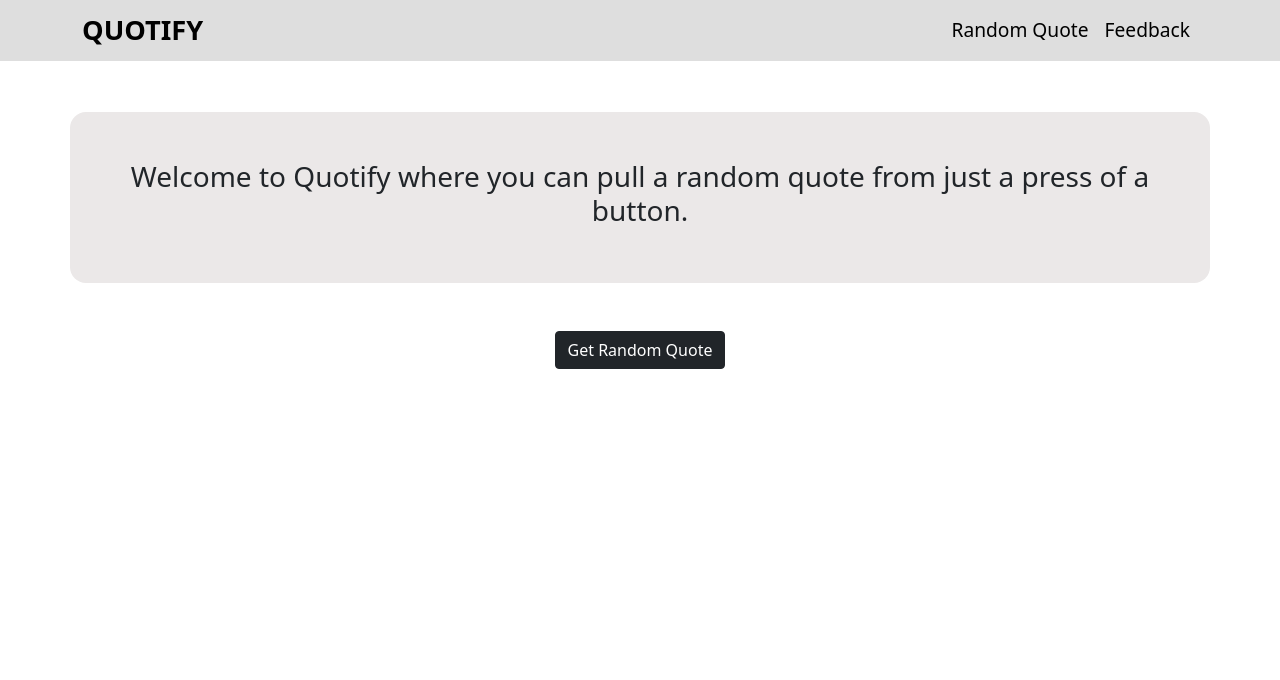
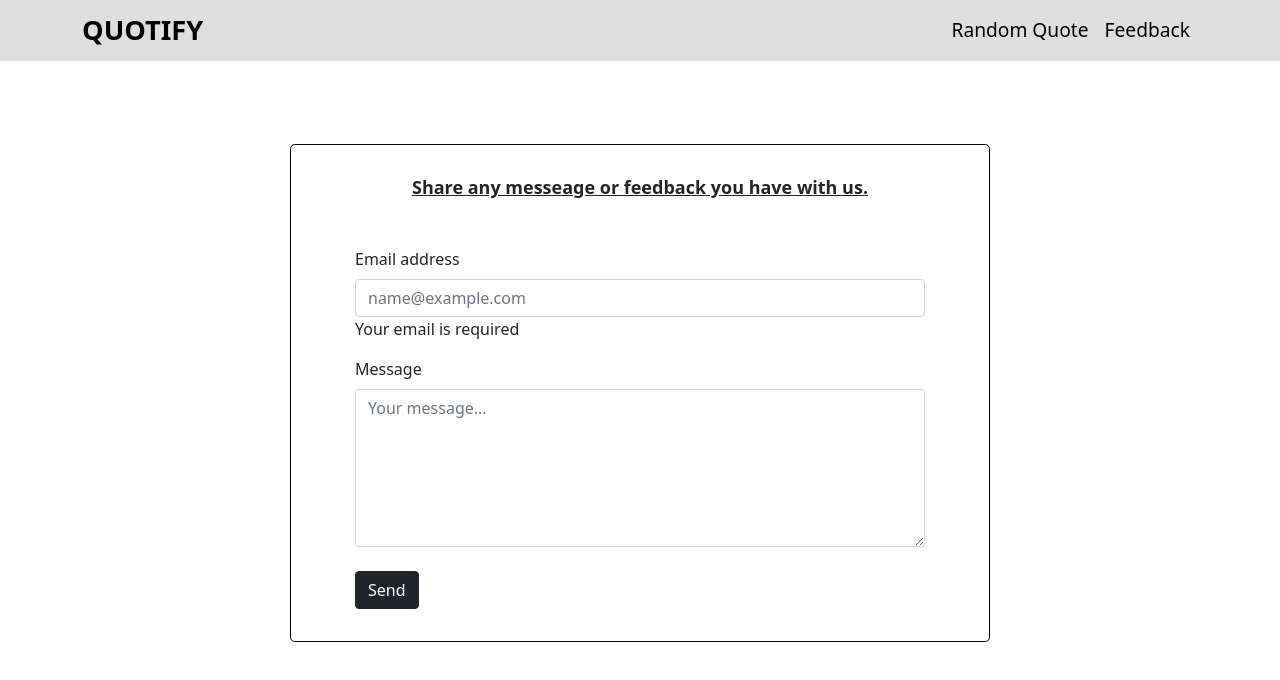
Before and after one commit to Kisavi/Quotify, an Angular app: page /contact-form in a window 1280 px wide. Before the commit this address led to /. Shown: the top 680 px of the page. Built offline with nearby package versions, Linux system fonts and the light colour scheme.

Commit message:
add routings to the different pages in the app

```diff
--- a/src/app/app-routing.module.ts
+++ b/src/app/app-routing.module.ts
@@ -1,7 +1,12 @@
 import { NgModule } from '@angular/core';
 import { RouterModule, Routes } from '@angular/router';
+import { QuoteComponent } from './quote/quote.component';
+import { ContactFormComponent } from './contact-form/contact-form.component';
 
-const routes: Routes = [];
+const routes: Routes = [
+  { path: '', component: QuoteComponent},
+  { path: 'contact-form', component: ContactFormComponent}
+];
 
 @NgModule({
   imports: [RouterModule.forRoot(routes)],
--- a/src/app/app.component.html
+++ b/src/app/app.component.html
@@ -1,2 +1,6 @@
-<app-header></app-header>
-<app-quote></app-quote>
+<!-- <app-header></app-header>
+<router-outlet></router-outlet> -->
+<div>
+   <app-header></app-header>
+<router-outlet></router-outlet>
+</div>
--- a/src/app/app.module.ts
+++ b/src/app/app.module.ts
@@ -1,5 +1,6 @@
 import { NgModule } from '@angular/core';
 import { BrowserModule } from '@angular/platform-browser';
+import { FormsModule } from '@angular/forms';
 //makes it available everywhere in the app
 import { HttpClientModule } from '@angular/common/http';
 
@@ -8,6 +9,7 @@ import { AppComponent } from './app.component';
 import { HeaderComponent } from './header/header.component';
 import { QuoteComponent } from './quote/quote.component';
 import { QuoteDetailComponent } from './quote-detail/quote-detail.component';
+import { ContactFormComponent } from './contact-form/contact-form.component';
 // progress bar
 // import { NgProgressModule } from '@ngx-progressbar/core';
 // import { NgProgressHttpClientModule } from '@ngx-progressbar/http-client';
@@ -18,10 +20,12 @@ import { QuoteDetailComponent } from './quote-detail/quote-detail.component';
     HeaderComponent,
     QuoteComponent,
     QuoteDetailComponent,
+    ContactFormComponent,
   ],
   imports: [
     BrowserModule,
     AppRoutingModule,
+    FormsModule,
     //here too
     HttpClientModule,
     //progress bar
--- /dev/null
+++ b/src/app/contact-form/contact-form.component.css
@@ -0,0 +1,28 @@
+.feedback {
+    height: 100vh;
+    width: 100vw;
+   /* background: url("../../../assets/abc.jpg"); */
+   background-position: center center;
+   background-size: cover;
+}
+
+.feedbackForm {
+    padding-top: 2em;
+}
+
+.feedback-form {
+    padding: 2rem 4rem;
+    border: 1px solid black;
+    border-radius: 0.3em;
+    background: #fff;
+    margin: 0 13rem;
+    margin-top: 7rem;
+}
+
+.feedbackForm h3,
+h6 {
+    text-align: center;
+    font-weight: 700;
+    font-size: large;
+    text-decoration: underline;
+}
--- /dev/null
+++ b/src/app/contact-form/contact-form.component.html
@@ -0,0 +1,26 @@
+<div id="contact" class="feedback">
+    <div class="container feedbackForm">
+          <form (ngSubmit)="submitForm()">
+            <div class="feedback-form">
+              <h6 class="mb-5">Share any messeage or feedback you have with us.</h6>
+              <div class="mb-3">
+                <label class="form-label">Email address</label>
+                <input type="email" class="form-control" placeholder="name@example.com" name="email" [(ngModel)]="email"
+                  required>
+                  <div class="help is-error">
+                    <p>Your email is required</p>
+                  </div>
+              </div>
+              <div class="mb-4">
+                <label for="message" class="form-label">Message</label>
+                <textarea class="form-control" id="message" rows="6" placeholder="Your message..." name="message" [(ngModel)]="email"
+                  required></textarea>
+                  <!-- <div [hidden]="message.valid || message.pristine" class="alert alert-danger">
+                    <p>Your name is required</p>
+                  </div> -->
+              </div>
+              <button type="button" (click)="submitForm()" class="btn btn-dark">Send</button>
+            </div>
+          </form>
+        </div>
+      </div>
--- /dev/null
+++ b/src/app/contact-form/contact-form.component.ts
@@ -0,0 +1,24 @@
+import { Component, OnInit } from '@angular/core';
+
+@Component({
+  selector: 'app-contact-form',
+  templateUrl: './contact-form.component.html',
+  styleUrls: ['./contact-form.component.css']
+})
+export class ContactFormComponent implements OnInit {
+
+  //property for our submitted form
+  public email = '';
+  public message = '';
+
+
+  constructor() { }
+
+  ngOnInit(): void {
+  }
+
+submitForm() {
+  alert("Your message has been received")
+}
+
+}
--- a/src/app/header/header.component.css
+++ b/src/app/header/header.component.css
@@ -18,6 +18,9 @@
 }
 
 .nav-item:hover a {
-    background: #fff;
+    /* background: #fff;
+    border-radius: 0.3em; */
+    background: rgb(222, 222, 222);
     border-radius: 0.3em;
+    box-shadow: inset 6px 6px 6px #c2c2c2, inset -6px -6px 6px rgba(124, 121, 121, 0.2);
 }
```
Also changed, not shown: 1 other file (tests, documents, lock files or other folders).
